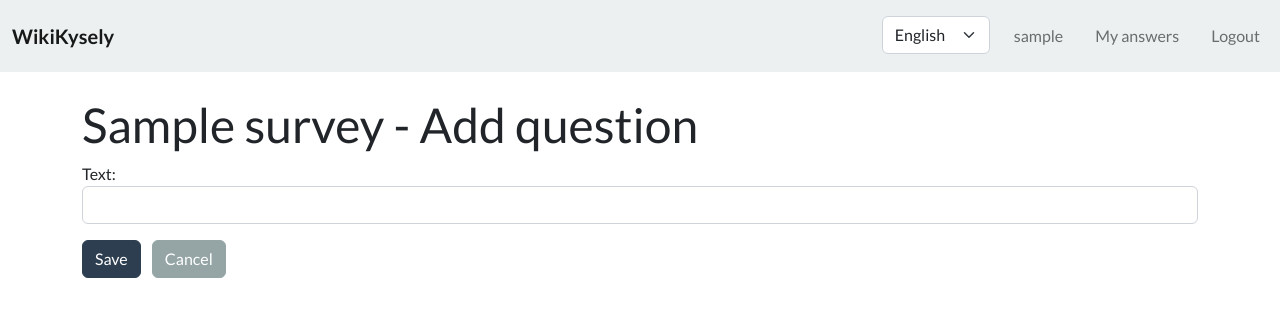
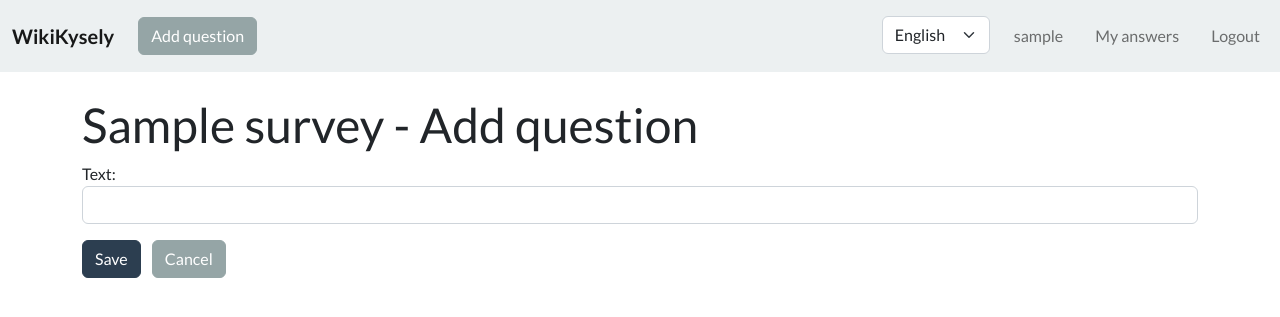
Before and after one commit to Wikimedia-Suomi/wikikysely, a Django app: page /en/survey/question/add/ in a window 1280 px wide. Shown: the top 317 px of the page. Run offline with Django 4.2, Linux system fonts and the light colour scheme; a user stored in the database is signed in; tables that the repository leaves empty hold one stand-in row (values such as "Sample post"); some libraries are stand-ins or nearby versions.

Commit message:
Move Add question button to navbar

```diff
--- a/templates/base.html
+++ b/templates/base.html
@@ -12,8 +12,11 @@
 </head>
 <body>
 <nav class="navbar navbar-expand-lg navbar-light bg-light">
-  <div class="container-fluid">
+  <div class="container-fluid d-flex align-items-center">
     <a class="navbar-brand" href="{% url 'survey:survey_detail' %}">WikiKysely</a>
+    {% if request.user.is_authenticated %}
+      <a href="{% url 'survey:question_add' %}" class="btn btn-secondary ms-2">{% translate 'Add question' %}</a>
+    {% endif %}
     <div class="collapse navbar-collapse">
       <ul id="userbar" class="navbar-nav ms-auto">
       <li class="nav-item">
--- a/templates/survey/survey_detail.html
+++ b/templates/survey/survey_detail.html
@@ -27,7 +27,7 @@
       <a href="{% url 'survey:survey_results' %}" class="btn btn-info">{% translate 'Results' %}</a>
     {% endif %}
     {% if survey.state == 'running' or can_edit and survey.state != 'closed' %}
-      <a href="{% url 'survey:question_add' %}" class="btn btn-secondary">{% translate 'Add question' %}</a>
+      {# Add question button moved to the navbar #}
     {% endif %}
     {% if can_edit %}
     <a href="{% url 'survey:survey_edit' %}" class="btn btn-warning">{% translate 'Edit survey' %}</a>
```
